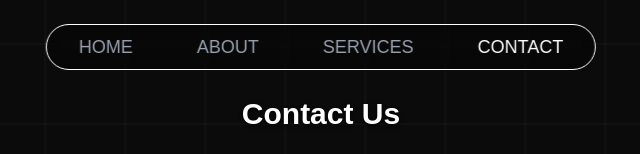
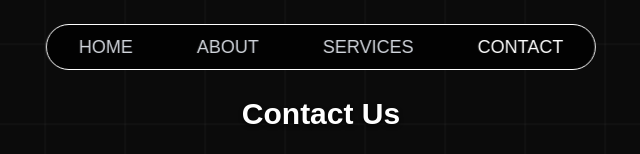
Before and after one commit to joshuakitong/box-studio, a React (Vite) app: page /#/contact in a window 1280 px wide. Shown: the top 154 px of the page, without its empty margins (319-959 px from the left). Built offline with nearby package versions, Linux system fonts and the light colour scheme.

Commit message:
refactor: make navbar background darker and text lighter

```diff
--- a/src/components/NavBar.jsx
+++ b/src/components/NavBar.jsx
@@ -14,7 +14,7 @@ export default function NavBar() {
     <nav className="fixed top-6 left-1/2 -translate-x-1/2 z-50">
       <ul
         className="flex items-center space-x-8 sm:space-x-12 md:space-x-16 px-4 md:px-8 py-2 rounded-full
-                   bg-black/30 backdrop-blur-sm border border-white
+                   bg-black/80 backdrop-blur-sm border border-white
                    text-xs sm:text-sm md:text-md lg:text-lg"
       >
         {links.map((link) => {
@@ -27,7 +27,7 @@ export default function NavBar() {
                   if (isActive) e.preventDefault();
                 }}
                 className={`whitespace-nowrap transition-colors hover:text-white ${
-                  isActive ? "text-white cursor-default" : "text-gray-400"
+                  isActive ? "text-white cursor-default" : "text-gray-300"
                 }`}
                 aria-current={isActive ? "page" : undefined}
               >
```
